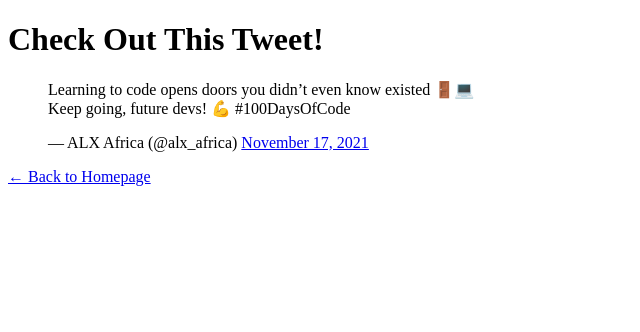
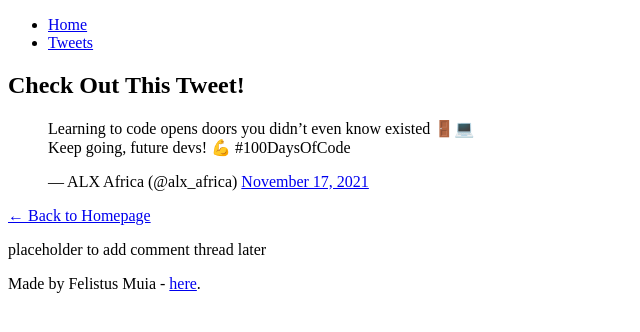
Before and after one commit to FelistusMuia/My_First_Portfolio, a plain HTML site: page html_basic/tweets.html in a window 1280 px wide. Shown: the whole page, without its empty margins (0-640 px from the left). Drawn offline with Linux system fonts and the light colour scheme.

Commit message:
Fix structure in tweets.html with header, main, footer and embedded tweet

```diff
--- a/html_basic/tweets.html
+++ b/html_basic/tweets.html
@@ -1,13 +1,21 @@
 <!DOCTYPE html>
 <html lang="en">
   <head>
-    <meta charset="UTF-8">
+    <meta charset="UTF-8" />
     <title>My Tweets</title>
   </head>
   <body>
+    <header>
+      <ul>
+        <li><a href="index.html">Home</a></li>
+        <li><a href="tweets.html">Tweets</a></li>
+      </ul>
+    </header>
+
+    <main>
+      <article>
         <h1>Check Out This Tweet!</h1>
 
-    <!-- Embedded tweet -->
         <blockquote class="twitter-tweet">
           <p lang="en" dir="ltr">Learning to code opens doors you didn’t even know existed 🚪💻<br>Keep going, future devs! 💪 #100DaysOfCode</p>
           &mdash; ALX Africa (@alx_africa)
@@ -16,5 +24,15 @@
         <script async src="https://platform.twitter.com/widgets.js" charset="utf-8"></script>
 
         <p><a href="index.html">← Back to Homepage</a></p>
+      </article>
+
+      <aside>
+        <p>placeholder to add comment thread later</p>
+      </aside>
+    </main>
+
+    <footer>
+      <p>Made by Felistus Muia - <a href="https://www.linkedin.com/in/felistus-muia/" target="_blank">here</a>.</p>
+    </footer>
   </body>
 </html>
```
Lines whose indentation alone changed are shown as unchanged.
